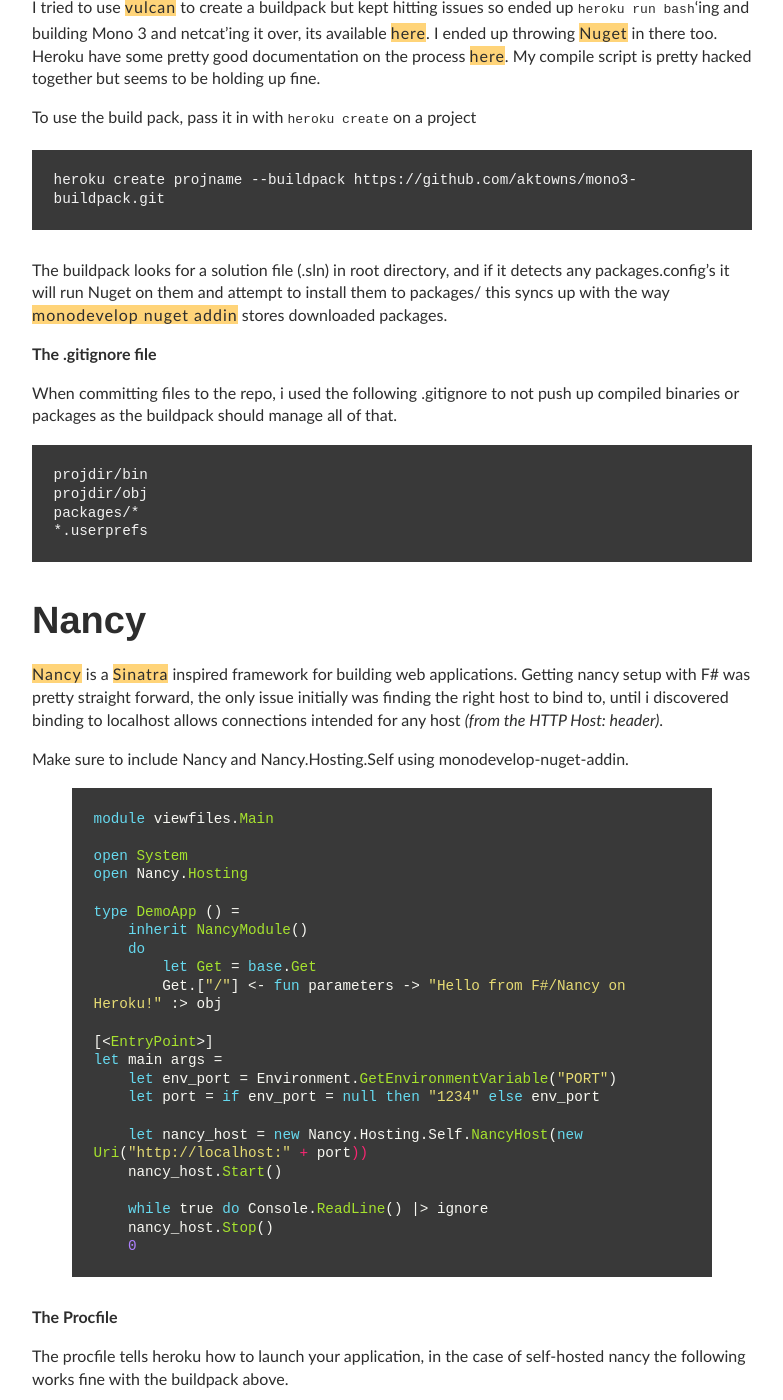
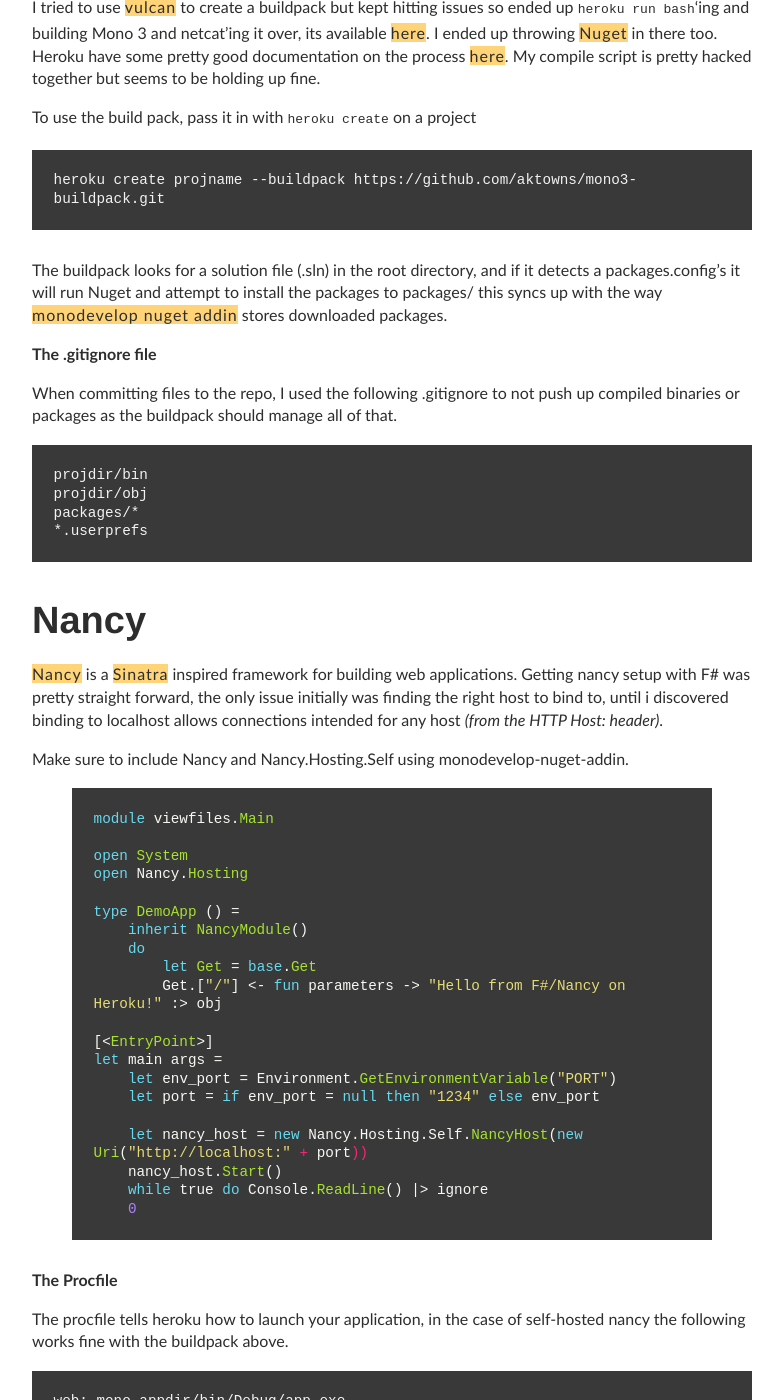
Before and after one commit to aktowns/blog.ashleytowns.id.au, a Jekyll site: the page built from _posts/2013-04/2013-04-01-running-csharp-fsharp-xbuild-nuget-on-heroku.md, in a window 1280 px wide and 1400 px high, scrolled down 322 px. Shown: the whole window, without its empty margins (248-1031 px from the left). Built offline with Jekyll 4.4.1, drawn with Linux system fonts in a browser that asks for light colours; comment, search, counter and statistics services are not loaded; some of the changed text lies outside the part shown.

Commit message:
minor refactor

```diff
--- a/_posts/2013-04/2013-04-01-running-csharp-fsharp-xbuild-nuget-on-heroku.md
+++ b/_posts/2013-04/2013-04-01-running-csharp-fsharp-xbuild-nuget-on-heroku.md
@@ -17,12 +17,12 @@ To use the build pack, pass it in with `heroku create` on a project
 
     heroku create projname --buildpack https://github.com/aktowns/mono3-buildpack.git
 
-The buildpack looks for a solution file (.sln) in root directory, and if it detects any packages.config's it will run Nuget on them and attempt to install them to packages/ this syncs up with the way [monodevelop nuget addin](https://github.com/mrward/monodevelop-nuget-addin) stores downloaded packages.
+The buildpack looks for a solution file (.sln) in the root directory, and if it detects a packages.config's it will run Nuget and attempt to install the packages to packages/ this syncs up with the way [monodevelop nuget addin](https://github.com/mrward/monodevelop-nuget-addin) stores downloaded packages.
 
 
 **The .gitignore file**
 
-When committing files to the repo, i used the following .gitignore to not push up compiled binaries or packages as the buildpack should manage all of that.
+When committing files to the repo, I used the following .gitignore to not push up compiled binaries or packages as the buildpack should manage all of that.
 
     projdir/bin
     projdir/obj
@@ -53,9 +53,7 @@ let main args =
 
     let nancy_host = new Nancy.Hosting.Self.NancyHost(new Uri("http://localhost:" + port))
     nancy_host.Start()
-
     while true do Console.ReadLine() |> ignore
-    nancy_host.Stop()
     0
 {% endhighlight %}
 
@@ -70,7 +68,7 @@ I had to enable build with xbuild in [xamarin studio](http://xamarin.com/studio)
 
 ![xamarin studio](/images/Screen%20Shot%202013-04-01%20at%2010.30.26%20AM2.png)
 
-and re-order the fsproj build order, so `Program.fs` sits last (or your file with the entrypoint)
+and edit the .fsproj to re-order the build order, so `Program.fs` sits last (or your file with the entrypoint)
 
 ![re-order](/images/Screen%20Shot%202013-04-01%20at%2010.40.25%20AM2.png)
 
```
